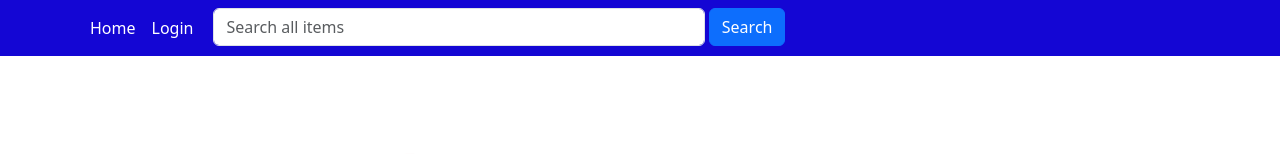
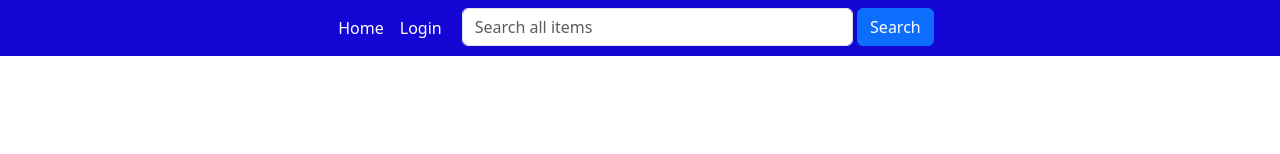
Before and after one commit to bluenote28/CharityShopFrontEnd, a React (Create React App) app: page / in a window 1280 px wide. Shown: the top 154 px of the page. Built offline with nearby package versions, Linux system fonts and the light colour scheme.

Commit message:
centers header

```diff
--- a/src/components/Header.js
+++ b/src/components/Header.js
@@ -12,6 +12,7 @@ function Header() {
   const user = useSelector((state) => state.userLogin);
   const { userInfo } = user
   const dispatch = useDispatch();
+  const SEARCH_BAR_WIDTH= "500px"
 
   const logoutHandler = () => {
     dispatch(logout());
@@ -22,7 +23,7 @@ function Header() {
       <Container>
         <Navbar.Toggle aria-controls="basic-navbar-nav" />
         <Navbar.Collapse id="basic-navbar-nav">
-          <Nav>
+          <Nav className='mx-auto'>
              <Nav.Link as={Link} to="/">Home</Nav.Link>
 
              {userInfo ? (
@@ -46,7 +47,7 @@ function Header() {
                   </NavDropdown>
                 }
 
-                <Container style={{ width: '600px' }}>
+                <Container style={{ width: SEARCH_BAR_WIDTH }}>
                   <SearchBar />
                 </Container>
                 </>
@@ -56,7 +57,7 @@ function Header() {
 
               <>
                 <Nav.Link as={Link} to="/login">Login</Nav.Link>
-                 <Container style={{ width: '600px' }}>
+                 <Container style={{ width: SEARCH_BAR_WIDTH }}>
                   <SearchBar />
                 </Container>
               </>
```
